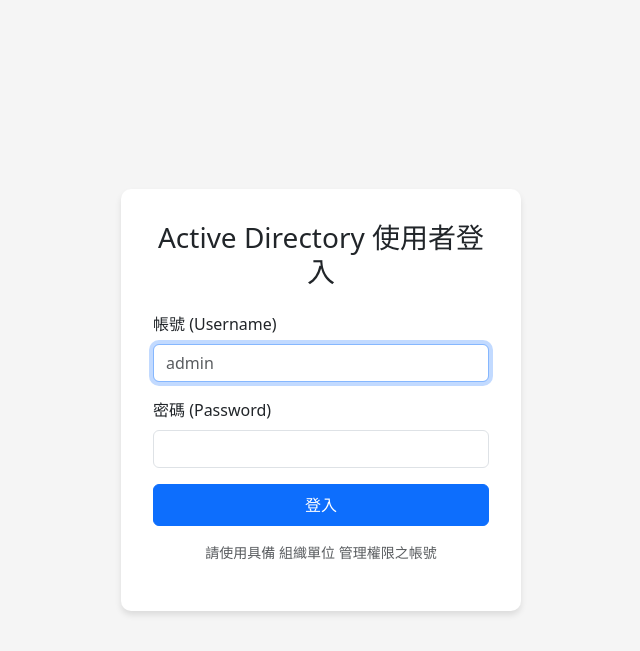
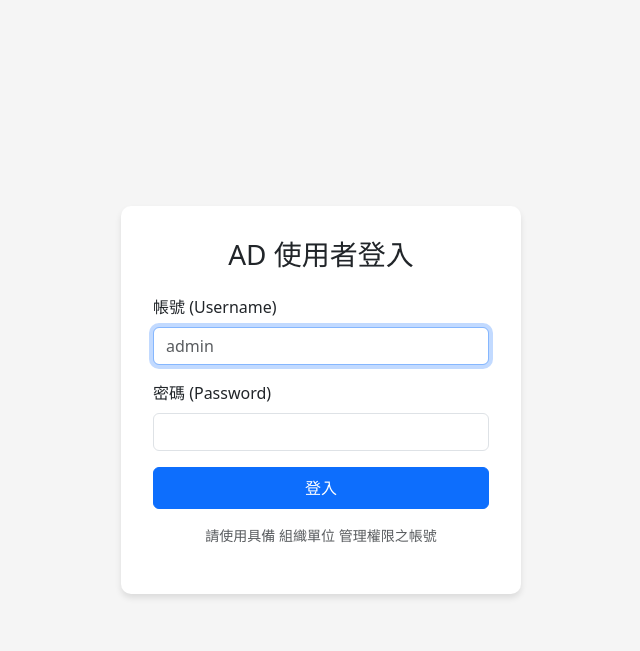
Before and after one commit to kd992102/ad-manager, a Flask app: page /login in a window 1280 px wide. Shown: the top 651 px of the page, without its empty margins (319-959 px from the left). Run offline with Flask 3, Linux system fonts and the light colour scheme.

Commit message:
change login.html

```diff
--- a/app/templates/login.html
+++ b/app/templates/login.html
@@ -11,7 +11,7 @@
 </head>
 <body>
     <div class="login-card">
-        <h3 class="text-center mb-4">Active Directory 使用者登入</h3>
+        <h3 class="text-center mb-4">AD 使用者登入</h3>
         {% with messages = get_flashed_messages(with_categories=true) %}
             {% if messages %}
                 {% for category, message in messages %}
```
